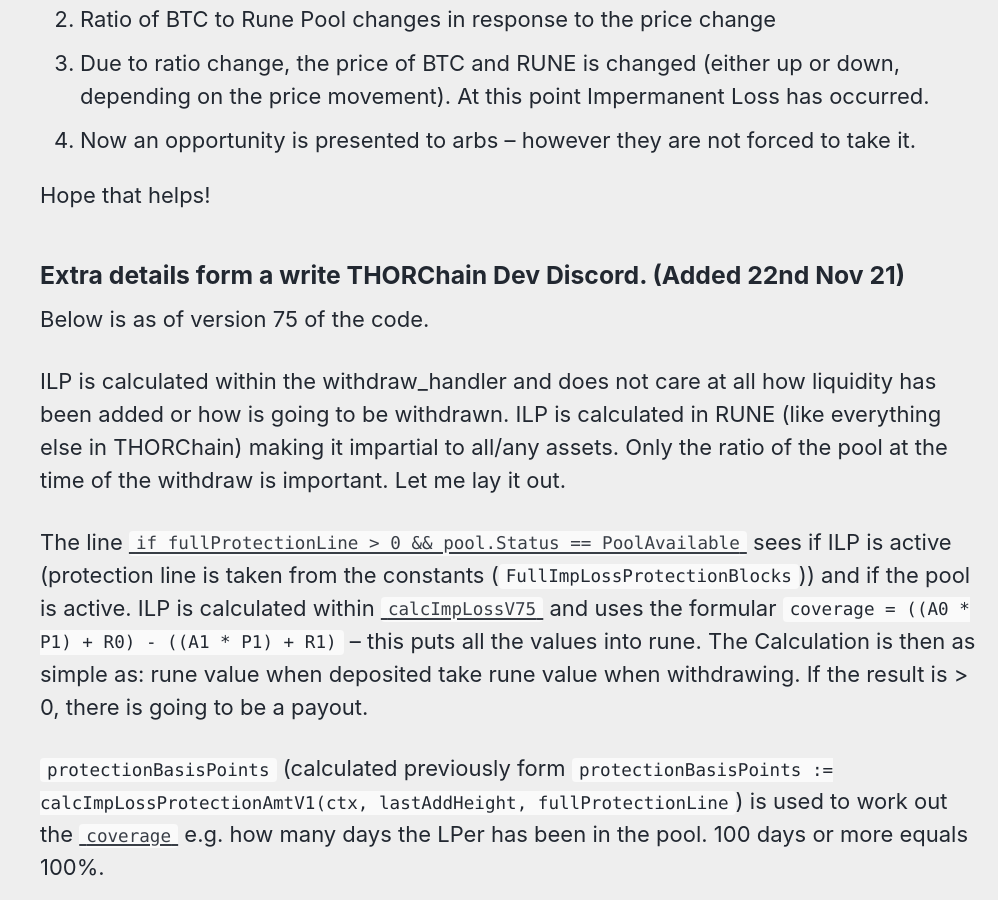
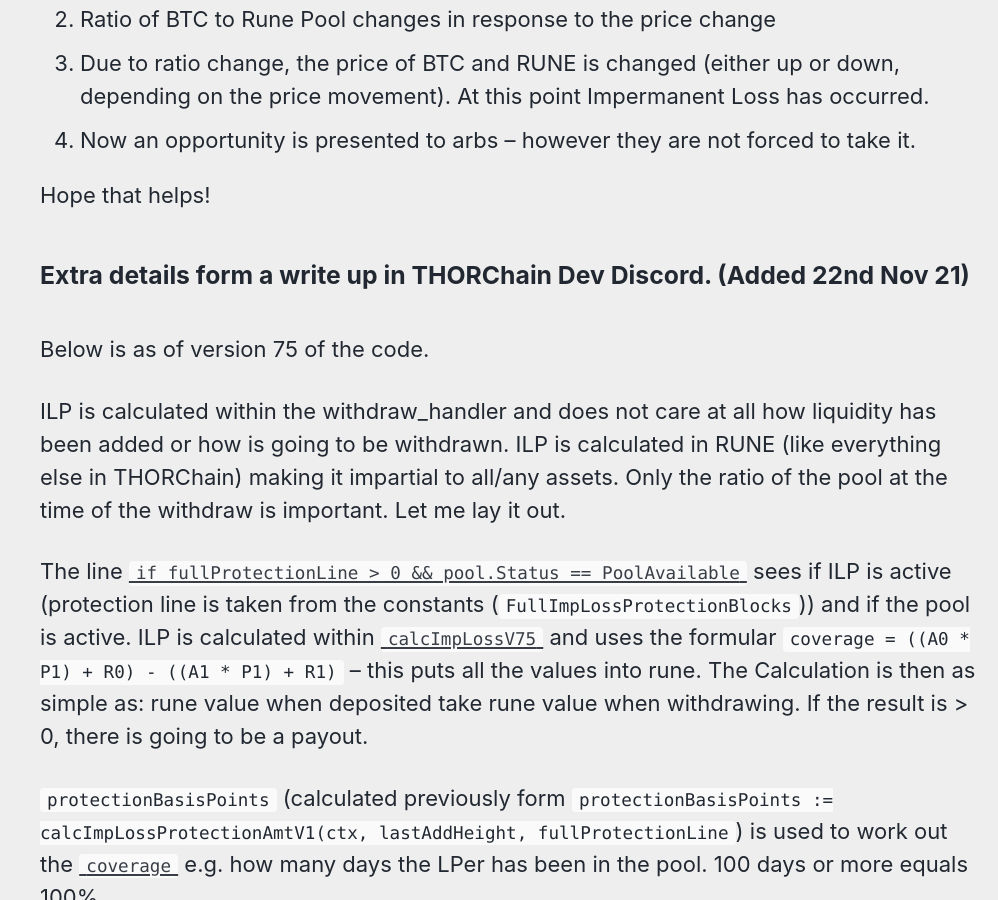
Before and after one commit to GrassRootsCrypto/GrassRootsCrypto.github.io, a Jekyll site: the page built from _posts/2021-04-29-IL-Protection.md, in a window 1280 px wide and 900 px high, scrolled down 2057 px. Shown: the whole window, without its empty margins (282-1280 px from the left). Built offline with Jekyll 4.4.1, drawn with Linux system fonts in a browser that asks for light colours; cached includes are drawn as plain includes.

Commit message:
Updated heading :(

```diff
--- a/_posts/2021-04-29-IL-Protection.md
+++ b/_posts/2021-04-29-IL-Protection.md
@@ -40,7 +40,7 @@
 Hope that helps!
 
 
-### Extra details form a write THORChain Dev Discord. (Added 22nd Nov 21)
+### Extra details form a write up in THORChain Dev Discord. (Added 22nd Nov 21)
 Below is as of version 75 of the code.
 
 ILP is calculated within the withdraw_handler and does not care at all how liquidity has been added or how is going to be withdrawn. ILP is calculated in RUNE (like everything else in THORChain) making it impartial to all/any assets. Only the ratio of the pool at the time of the withdraw is important.
```
